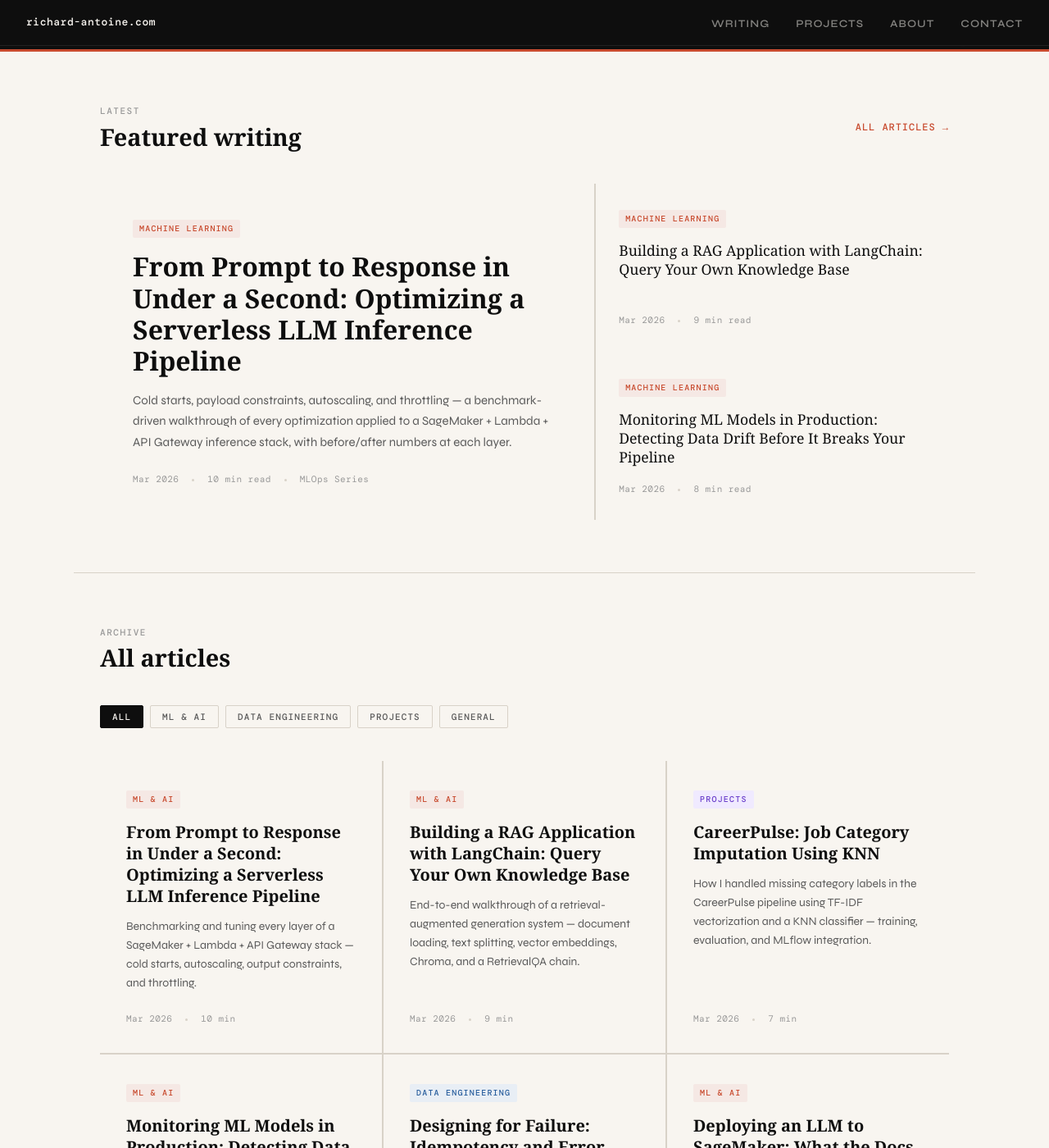
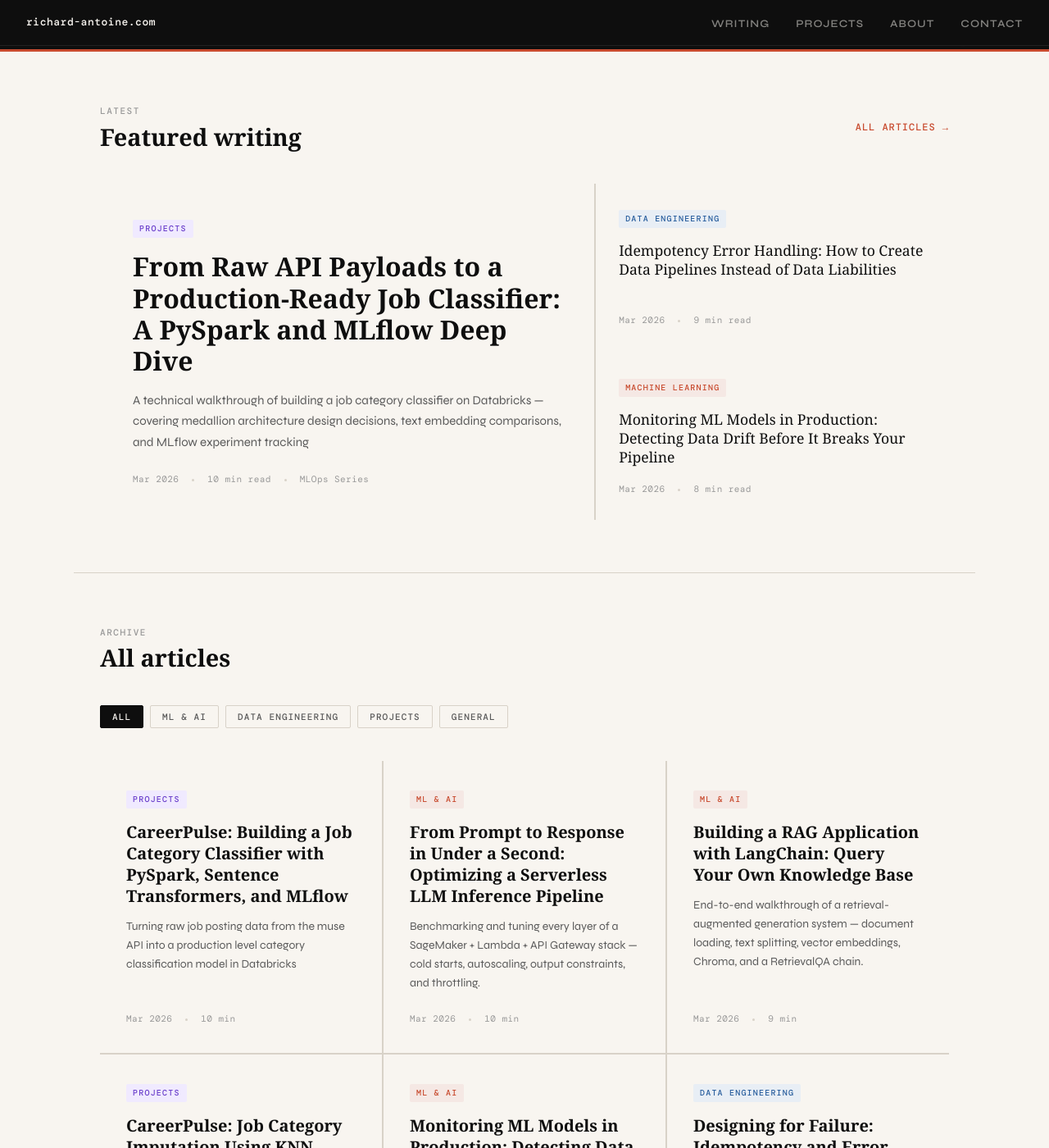
Before and after one commit to chumbucketleadcook/portfolio, a Jekyll site: the page index.html, which Jekyll copies as it is, in a window 1280 px wide and 1400 px high, scrolled down 538 px. Shown: the whole window at 82% size. Built offline with Jekyll 4.4.1, drawn with Linux system fonts in a browser that asks for light colours; some web fonts are replaced.

Commit message:
added classifier article to index.html under featured writings, and all articles. Changed featured sidebar

```diff
--- a/index.html
+++ b/index.html
@@ -243,21 +243,21 @@
     <!-- Featured main: most recent substantial post -->
     <div class="featured-main">
       <div>
-        <span class="article-tag tag-ml">Machine Learning</span>
+        <span class="article-tag tag-project">Projects</span>
         <h3 class="featured-main-title">
-          <a href="/llm_inference_optimization/">From Prompt to Response in Under a Second: Optimizing a Serverless LLM Inference Pipeline</a>
+          <a href="/careerpulse_category_classifier/">From Raw API Payloads to a Production-Ready Job Classifier: A PySpark and MLflow Deep Dive</a>
         </h3>
-        <p class="article-excerpt">Cold starts, payload constraints, autoscaling, and throttling — a benchmark-driven walkthrough of every optimization applied to a SageMaker + Lambda + API Gateway inference stack, with before/after numbers at each layer.</p>
+        <p class="article-excerpt">A technical walkthrough of building a job category classifier on Databricks — covering medallion architecture design decisions, text embedding comparisons, and MLflow experiment tracking</p>
       </div>
       <div class="article-meta">
         <span>Mar 2026</span><span class="meta-dot"></span><span>10 min read</span><span class="meta-dot"></span><span>MLOps Series</span>
       </div>
     </div>
     <div class="featured-sidebar">
-      <a href="/rag_langchain/" class="featured-side-item">
+      <a href="/idempotency_error_handling/" class="featured-side-item">
         <div>
-          <span class="article-tag tag-ml">Machine Learning</span>
-          <p class="side-title">Building a RAG Application with LangChain: Query Your Own Knowledge Base</p>
+          <span class="article-tag tag-data">Data Engineering</span>
+          <p class="side-title">Idempotency Error Handling: How to Create Data Pipelines Instead of Data Liabilities</p>
         </div>
         <div class="article-meta"><span>Mar 2026</span><span class="meta-dot"></span><span>9 min read</span></div>
       </a>
@@ -288,6 +288,16 @@
     <button class="filter-btn" onclick="filterArticles('general', this)">General</button>
   </div>
   <div class="card-grid" id="article-grid">
+
+    <!-- CareerPulse Category Classifier -->
+        <a href="/careerpulse-category-classifier/" class="article-card fade-in" data-cat="project">
+      <div>
+        <span class="article-tag tag-project">Projects</span>
+        <h3 class="card-title">CareerPulse: Building a Job Category Classifier with PySpark, Sentence Transformers, and MLflow</h3>
+        <p class="card-excerpt">Turning raw job posting data from the muse API into a production level category classification model in Databricks</p>
+      </div>
+      <div class="article-meta"><span>Mar 2026</span><span class="meta-dot"></span><span>10 min</span></div>
+    </a>
 
     <!-- LLM Inference Optimization -->
     <a href="/llm_inference_optimization/" class="article-card fade-in" data-cat="ml">
```
Also changed, not shown: _posts/2026-03-23-careerpulse_category_classifier.md (+1 -1 lines).
